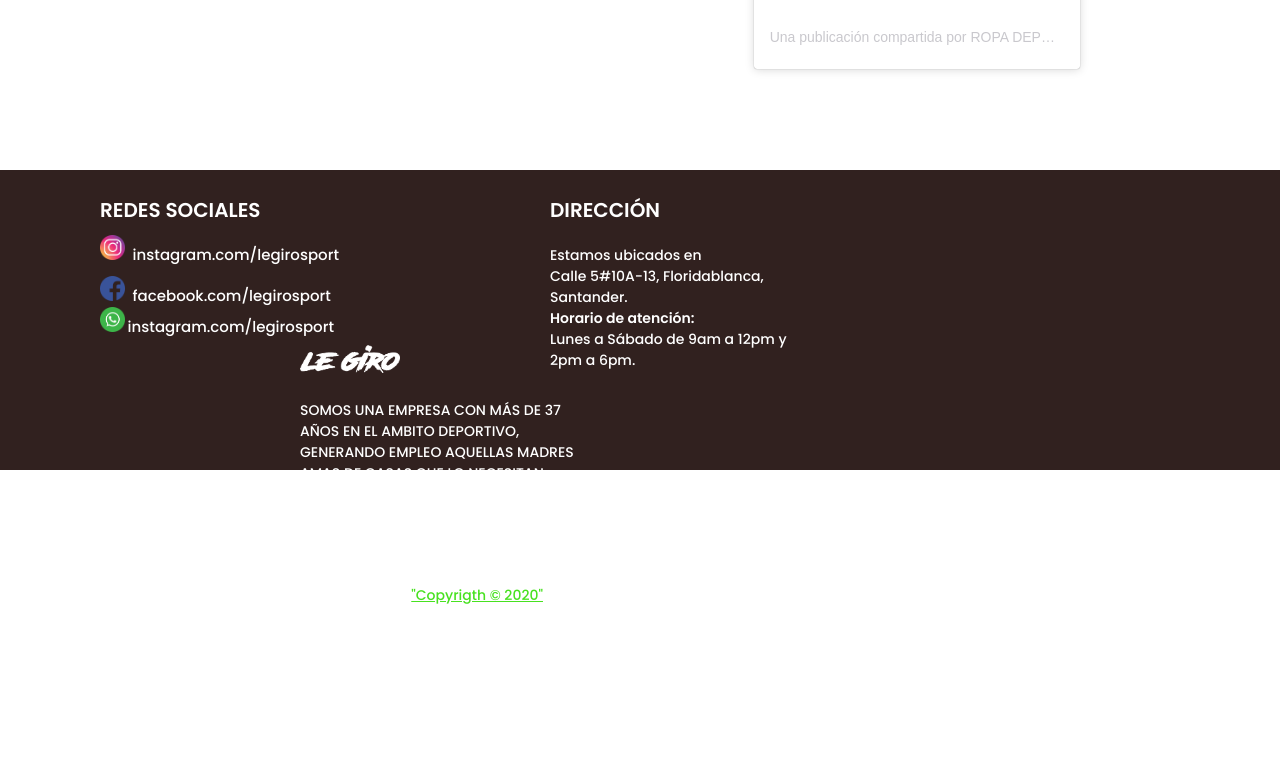
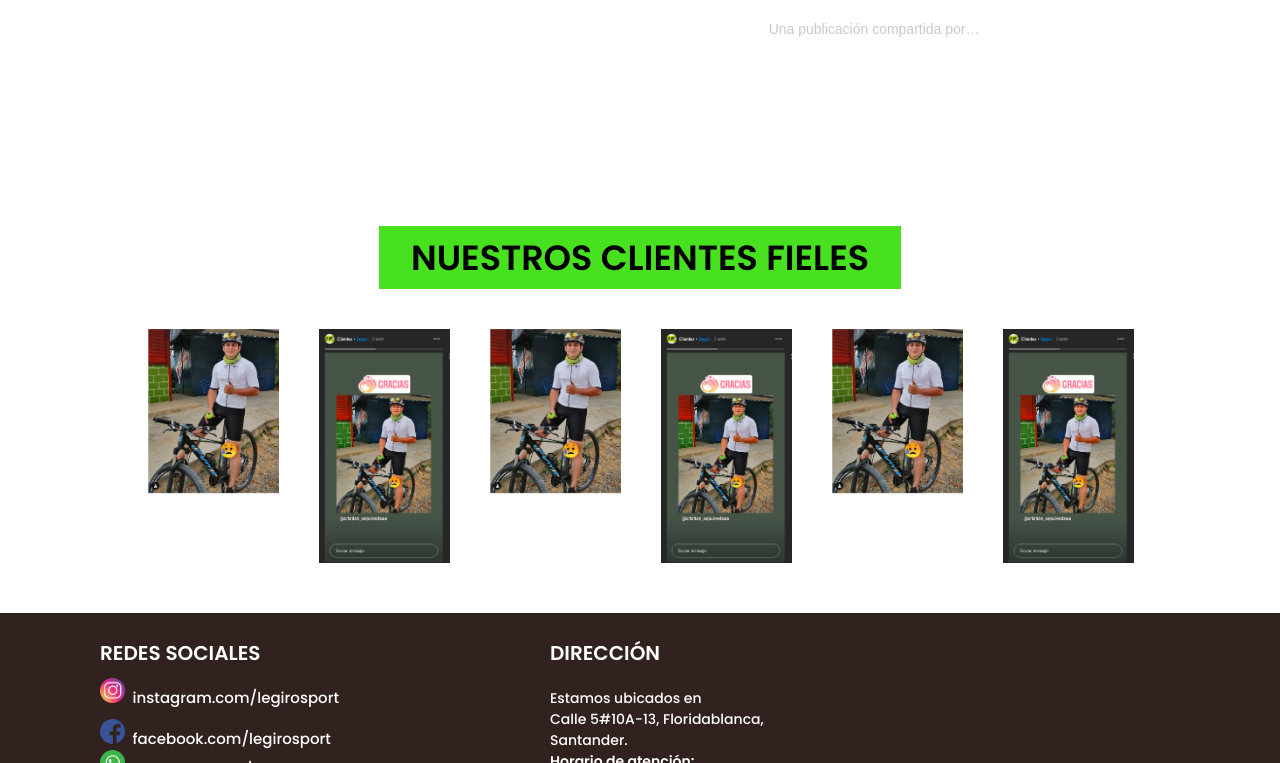
Before and after one commit to Giovannymo/LeGiro, a plain HTML site: page encuentranos/encuentranos.html in a window 1280 px wide. Shown: the part 1322-2085 px from the top of the page. Before the commit the page ends 1928 px from the top, so only its background shows below. Drawn offline with nearby package versions, Linux system fonts and the light colour scheme; grey boxes are pictures that could not be loaded; a script that the page names is missing.

Commit message:
agregamos carrusel , falta productos

```diff
--- a/encuentranos/encuentranos.html
+++ b/encuentranos/encuentranos.html
@@ -7,15 +7,11 @@
       href="https://fonts.googleapis.com/css2?family=Poppins:ital,wght@0,500;0,600;1,400;1,500&display=swap"
       rel="stylesheet"
     />
+
+    <script src="https://ajax.googleapis.com/ajax/libs/jquery/3.5.1/jquery.min.js"></script>
+    <script src="https://cdnjs.cloudflare.com/ajax/libs/slick-carousel/1.9.0/slick.min.js"></script>
     <link rel="stylesheet" href="../encuentranos/style-encuentranos.css" />
-    <link rel="stylesheet" href="https://unpkg.com/swiper/swiper-bundle.css" />
-    <link
-      rel="stylesheet"
-      href="https://unpkg.com/swiper/swiper-bundle.min.css"
-    />
 
-    <script src="https://unpkg.com/swiper/swiper-bundle.js"></script>
-    <script src="https://unpkg.com/swiper/swiper-bundle.min.js"></script>
     <title>Le Giro Sport | Encuentranos | Ropa deportiva</title>
   </head>
   <body>
@@ -96,7 +92,7 @@
             </div>
             <div id="instagram">
               <h2>INSTAGRAM</h2>
-              <blockquote
+              <blockquotegit
                 class="instagram-media"
                 data-instgrm-permalink="https://www.instagram.com/p/CDRaxjOABvP/?utm_source=ig_embed&amp;utm_campaign=loading"
                 data-instgrm-version="12"
@@ -387,12 +383,69 @@
                     >
                   </p>
                 </div>
-              </blockquote>
+              </blockquotegit>
               <script async src="//www.instagram.com/embed.js"></script>
             </div>
           </div>
         </div>
       </div>
+      <div class="clear-fix"></div>
+      <div class="container">
+        <h1 id="titulo-3">NUESTROS CLIENTES FIELES</h1>
+        <section class="customer-logos slider">
+          <div class="slide">
+            <img src="img-encuentranos/cliente1.png" alt="logo" />
+          </div>
+          <div class="slide">
+            <img src="img-encuentranos/cliente2.png" alt="logo" />
+          </div>
+          <div class="slide">
+            <img src="img-encuentranos/cliente1.png" alt="logo" />
+          </div>
+          <div class="slide">
+            <img src="img-encuentranos/cliente2.png" alt="logo" />
+          </div>
+          <div class="slide">
+            <img src="img-encuentranos/cliente1.png" alt="logo" />
+          </div>
+          <div class="slide">
+            <img src="img-encuentranos/cliente2.png" alt="logo" />
+          </div>
+          <div class="slide">
+            <img src="img-encuentranos/cliente1.png" alt="logo" />
+          </div>
+          <div class="slide">
+            <img src="img-encuentranos/cliente2.png" alt="logo" />
+          </div>
+        </section>
+      </div>
+      <script>
+        $(document).ready(function () {
+          $(".customer-logos").slick({
+            slidesToShow: 6,
+            slidesToScroll: 1,
+            autoplay: true,
+            autoplaySpeed: 1500,
+            arrows: false,
+            dots: false,
+            pauseOnHover: false,
+            responsive: [
+              {
+                breakpoint: 768,
+                setting: {
+                  slidesToShow: 4,
+                },
+              },
+              {
+                breakpoint: 520,
+                setting: {
+                  slidesToShow: 3,
+                },
+              },
+            ],
+          });
+        });
+      </script>
     </main>
     <div class="clear-fix"></div>
     <!--? FOOTER -->
--- a/encuentranos/style-encuentranos.css
+++ b/encuentranos/style-encuentranos.css
@@ -164,6 +164,64 @@
   margin-bottom: 20px;
 }
 
+/* ? CLIENTES CARRUSEL */
+
+#titulo-3 {
+  width: 50%;
+  height: 100%;
+  margin: 40px auto 40px auto;
+  text-align: center;
+  background-color: #48e120;
+  padding: 5px;
+  font-size: 35px;
+}
+.container {
+  width: 80%;
+  margin: auto;
+  margin-bottom: 50px;
+}
+.slick-slide {
+  margin: 0 20px;
+}
+.slick-slide img {
+  width: 100%;
+}
+.slick-slider {
+  position: relative;
+  display: block;
+  box-sizing: border-box;
+}
+.slick-list {
+  position: relative;
+  display: block;
+  overflow: hidden;
+  margin: 0;
+  padding: 0;
+}
+.slick-track {
+  position: relative;
+  top: 0;
+  left: 0;
+  display: block;
+}
+.slick-slide {
+  display: none;
+  float: left;
+  height: 100%;
+  min-height: 1px;
+}
+.slick-slide img {
+  display: block;
+}
+.slick-initialized .slick-slide {
+  display: block;
+}
+
+.slide p {
+  text-align: center;
+  font-size: 12px;
+}
+
 /* ? FOOTER */
 #footer {
   width: 100%;
--- a/index/style.css
+++ b/index/style.css
@@ -61,7 +61,8 @@
 }
 /* ? TITULOS */
 #titulo-1,
-#titulo-2 {
+#titulo-2,
+#titulo-3 {
   display: block;
   width: 30%;
   text-align: center;
@@ -74,6 +75,9 @@
 #titulo-2 {
   width: 40%;
   margin-top: 40px;
+}
+#titulo-3 {
+  width: 40%;
 }
 
 /*? CATEGORIAS INDEX */
@@ -164,6 +168,7 @@
   -webkit-align-items: center;
   align-items: center;
 }
+
 /* ? FOOTER */
 #footer {
   width: 100%;
```
Also changed, not shown: index/index.html (+5 -1 lines), encuentranos/img-encuentranos/cliente1.png (added), encuentranos/img-encuentranos/cliente2.png (added), img/slider-clientes.jpg (added), 1 other file.
